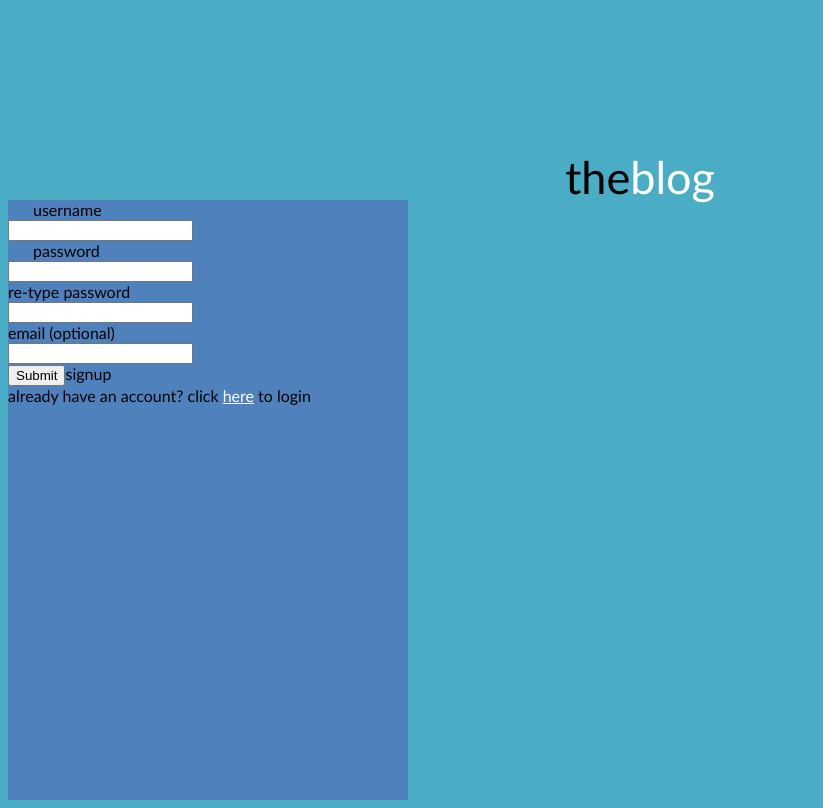
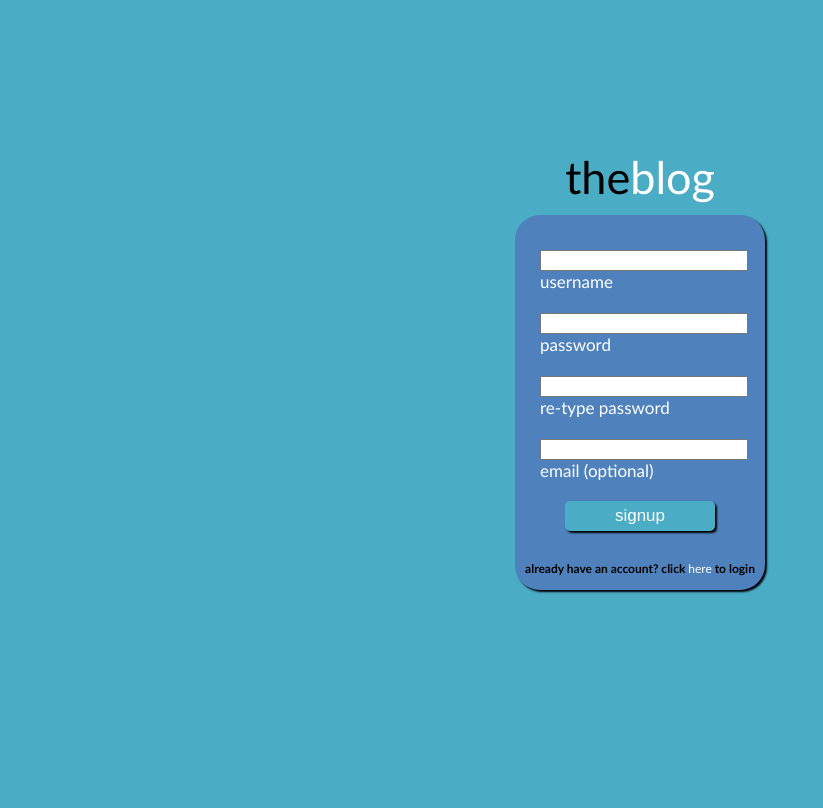
Before and after one commit to twprobasco/theblog, a Python web app: template templates/signup.html in a window 1280 px wide. Shown: the whole page, without its empty margins (0-823 px from the left). After the commit the page ends 593 px from the top, so only its background shows below. Run offline with Jinja, Linux system fonts and the light colour scheme; the template is opened without the code that fills it, so the values that code supplies are empty.

Commit message:
styled signup page

```diff
--- a/static/main.css
+++ b/static/main.css
@@ -15,9 +15,14 @@ body {
 }
 
 #signupframe {
-    width: 400px;
-    height: 600px;
+    width: 250px;
+    height: 375px;
     background-color: #4f81bd;
+    margin-left: auto;
+    margin-right: auto;
+    margin-top: 15px;
+    border-radius: 25px;
+    box-shadow: 2px 2px 2px black;
 }
 
 #loginframe {
@@ -45,6 +50,19 @@ body {
     font-size: 17px;
 }
 
+#signup-button{
+    width: 150px;
+    height: 30px;
+    background-color: #4bacc6;
+    color: white;
+    margin-left: 50px;
+    border: 0px;
+    box-shadow: 2px 2px 2px black;
+    text-align: center;
+    border-radius: 5px;
+    font-size: 17px;
+}
+
 #username-label{
     margin-left: 25px;
 }
@@ -53,7 +71,23 @@ body {
     margin-left: 25px;
 }
 
+#password-verify-label{
+    margin-left: 25px;
+}
+
+#email-label{
+    margin-left: 25px;
+}
+
 #signup-redirect{
+    width: 250px;
+    margin-top: 35px;
+    font-size: 12px;
+    text-align: center;
+    font-weight: bold;
+}
+
+#login-redirect{
     width: 250px;
     margin-top: 30px;
     font-size: 12px;
@@ -61,10 +95,13 @@ body {
     font-weight: bold;
 }
 
-#login-error{
+#username-textbox{
+    margin-top: 35px;
+}
+
+.error-msg{
     width: 250px;
     height: 20px;
-    margin-top: 10px;
     text-align: center;
     color: #FF8566;
     font-weight: bold;
@@ -73,7 +110,6 @@ body {
 .input{
     width: 200px;
     margin-left: 25px;
-    margin-top: 35px;
 }
 
 .labels{
--- a/templates/login.html
+++ b/templates/login.html
@@ -7,10 +7,12 @@
 		<input class="input" id="username-textbox" type="text" name="username" value={{username}}>
 		<div class="labels" id="username-label">username</div>
 
+		<div style="width: 250px; height:40px;"></div>
+
 		<input class="input" id="password-textbox" type="password" name="password" value={{password}}>
 		<div class="labels" id="password-label">password</div>
 
-		<div id="login-error">{{login_error}}</div>
+		<div class="error-msg" id="login-error">{{login_error}}</div>
 
 		<input id="login-button" type="submit" value="login">
 	</form>
--- a/templates/signup.html
+++ b/templates/signup.html
@@ -4,35 +4,27 @@
 
 <div id="signupframe">
 	<form method="post">
-		<div id="username-label">username</div>
-		<div id="username-textbox">
-			<input type="text" name="username" value={{username}}>
-			<div style="color: red">{{username_error}}</div>
-		</div>
+		<input class="input" id="username-textbox" type="text" name="username" value={{username}}>
+		<div class="labels" id="username-label">username</div>
+		<div class="error-msg" id="username-error">{{username_error}}</div>
 
-		<div id="password-label">password</div>
-		<div id="password-textbox">
-			<input type="password" name="password" value={{password}}>
-			<div style="color: red">{{pw_error}}</div>
-		</div>
+		<input class="input" id="password-textbox" type="password" name="password" value={{password}}>
+		<div class="labels" id="password-label">password</div>
+		<div class="error-msg" id="password-error">{{pw_error}}</div>
 
-		<div id="password-verify-label">re-type password</div>
-		<div id="password-verify-textbox">
-			<input type="password" name="password_verify" value={{password_verify}}>
-			<div style="color: red">{{pw_v_error}}</div>
-		</div>
+		<input class="input" id="password-verify-textbox" type="password" name="password_verify" value={{password_verify}}>
+		<div class="labels" id="password-verify-label">re-type password</div>
+		<div class="error-msg" id="password-verify-error">{{pw_v_error}}</div>
 
-		<div id="email-label">email (optional)</div>
-		<div id="email-textbox">
-			<input type="text" name="email" value={{email}}>
-			<div style="color: red">{{email_error}}</div>
-		</div>
+		<input class="input" id="email-textbox" type="text" name="email" value={{email}}>
+		<div class="labels" id="email-label">email (optional)</div>
+		<div class="error-msg" id="email-error">{{email_error}}</div>
 
-		<input type="submit">signup
+		<input id="signup-button" type="submit" value="signup">
 	</form>
 
 	<div id="login-redirect">
-		already have an account? click <a href="login" style="color:white">here</a> to login
+		already have an account? click <a href="login" style="color: white; text-decoration: none; font-weight: normal;">here</a> to login
 	</div>
 </div>
 
```
